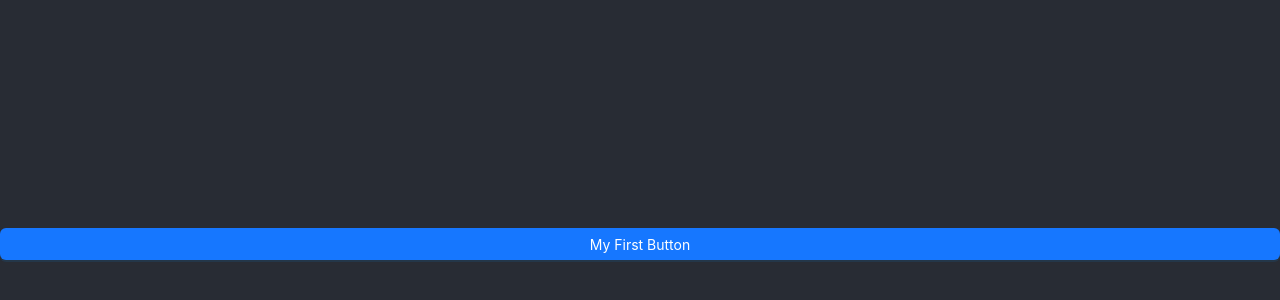
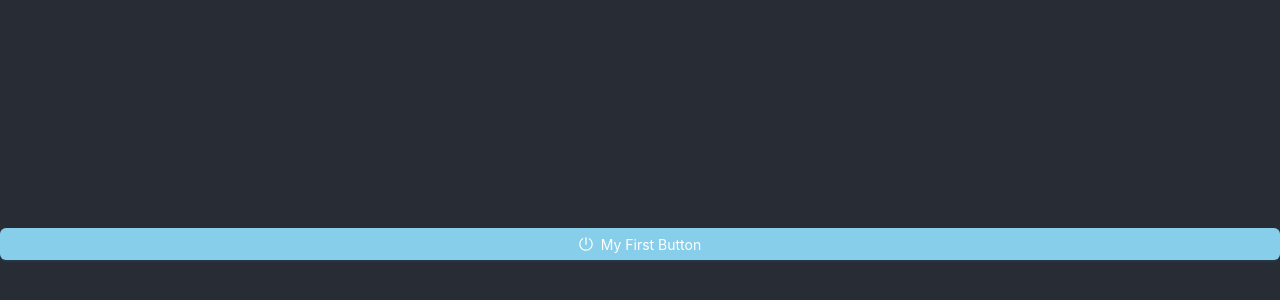
Before and after one commit to Arman170616/ANT-Design-with-React, a React (Create React App) app: page / in a window 1280 px wide. Shown: the part 156-456 px from the top of the page. Built offline with nearby package versions, Linux system fonts and the light colour scheme.

Commit message:
with PoweroffOutlined

```diff
--- a/src/App.js
+++ b/src/App.js
@@ -1,7 +1,7 @@
 import {  Button } from 'antd';
 import './App.css';
 import React from 'react';
-// import { useState } from 'react';
+import { PoweroffOutlined } from '@ant-design/icons';
 
 function App() {
 
@@ -21,6 +21,8 @@ function App() {
       type="primary"
       block
       loading={loading}
+      icon={<PoweroffOutlined />}
+      style={{backgroundColor: 'skyblue', color: 'white'}}
       onClick={onButtonClick}
       >My First Button</Button>
 
```
